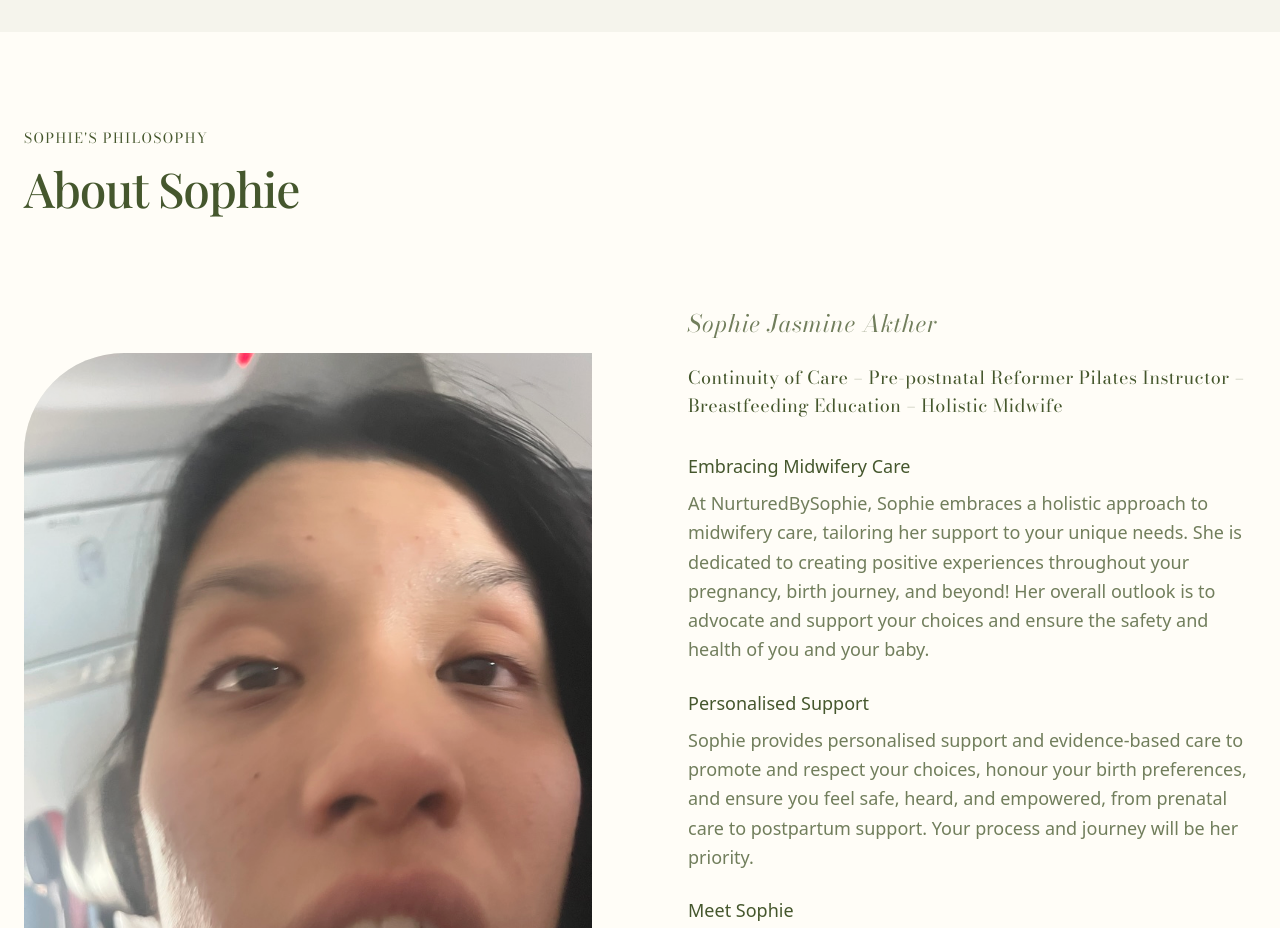
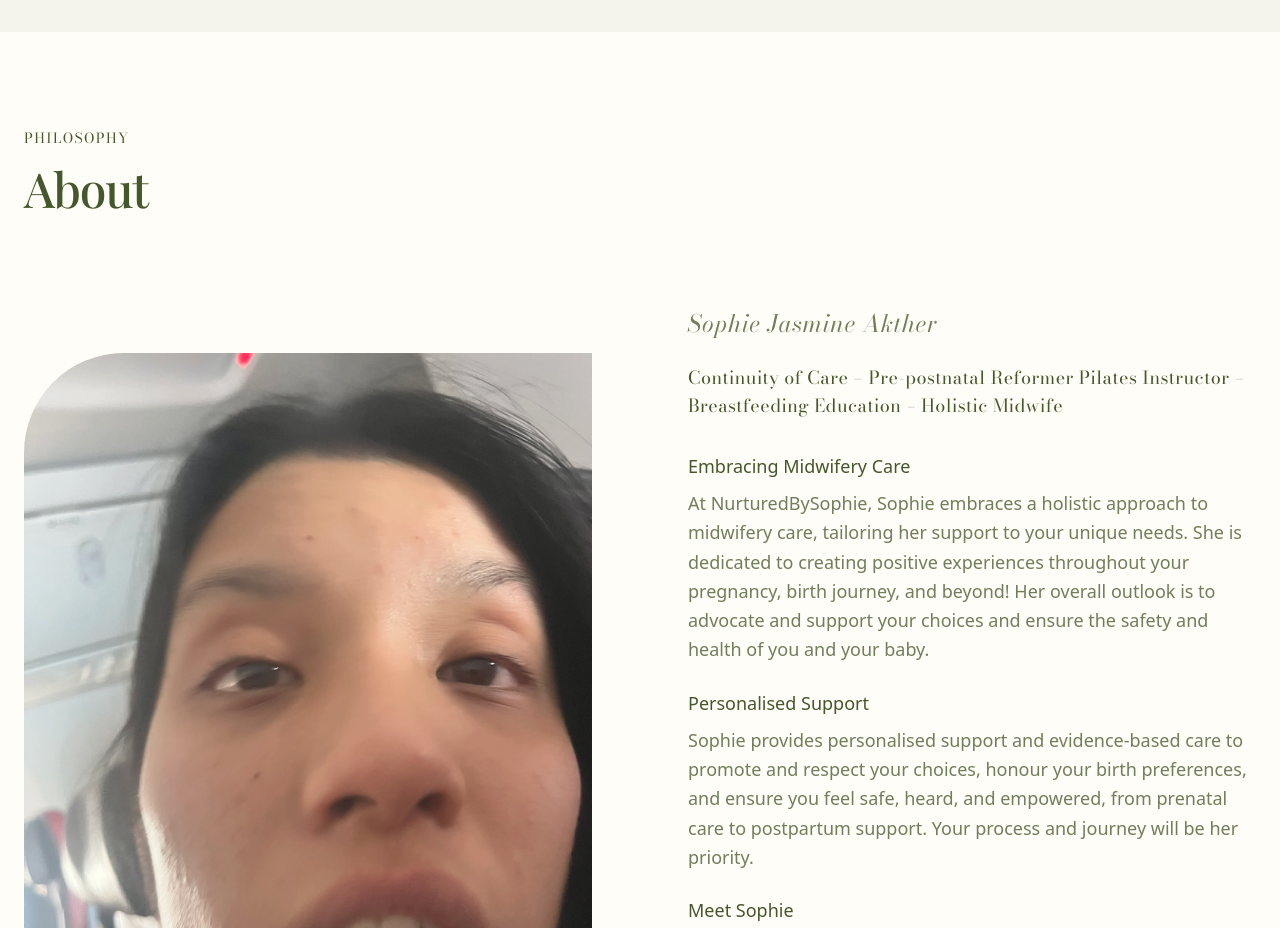
Before and after one commit to rickithadi/nurturedbysophie, a React (Vite) app: page / in a window 1280 px wide. Shown: the part 1540-2468 px from the top of the page. Built offline with nearby package versions, Linux system fonts and the light colour scheme; a web font is replaced by a local one.

Commit message:
remove sophie

```diff
--- a/src/components/About.tsx
+++ b/src/components/About.tsx
@@ -5,10 +5,10 @@ const About = () => {
         {/* Header */}
         <div className="mb-16 md:mb-24">
           <span className="font-bodoni text-forest uppercase tracking-widest text-sm mb-4 block">
-            Sophie's Philosophy
+           Philosophy
           </span>
           <h2 className="font-playfair text-forest text-4xl md:text-5xl tracking-tight font-medium">
-            About Sophie
+            About
           </h2>
         </div>
 
```
